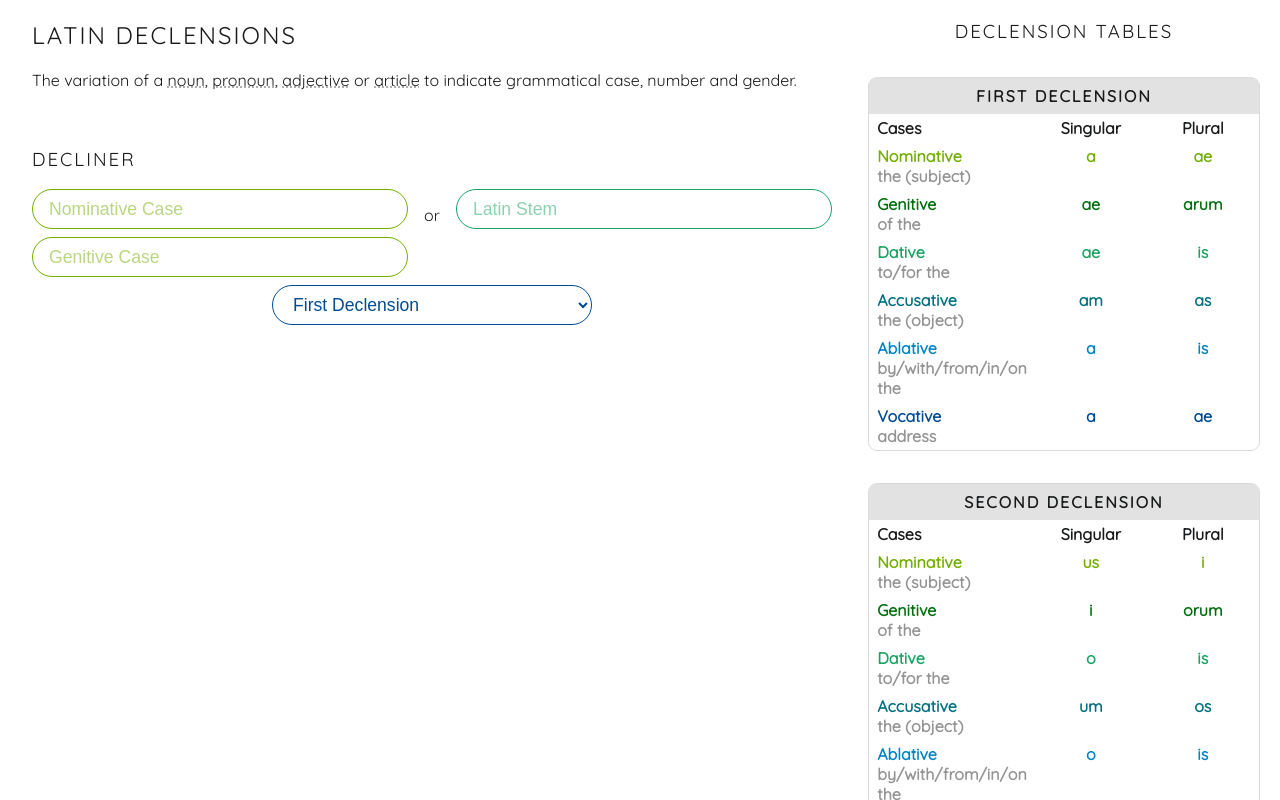
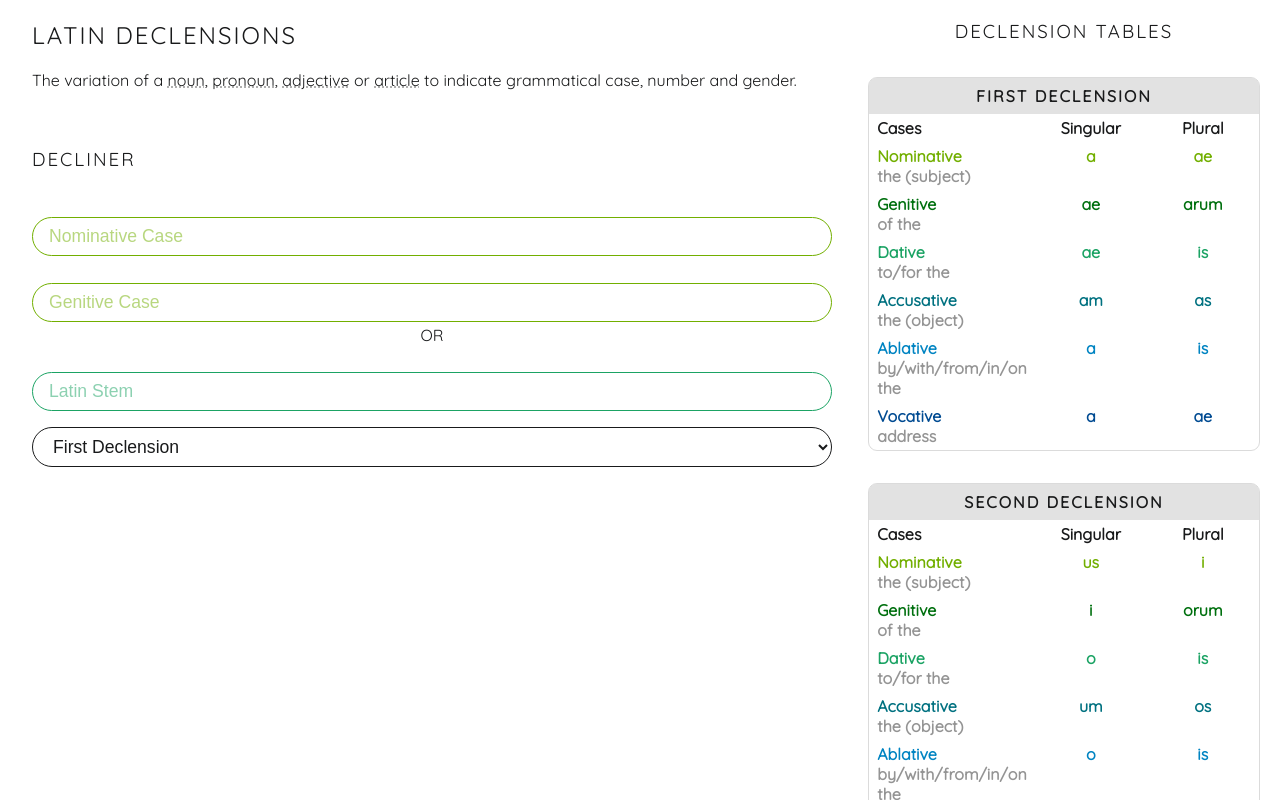
Before and after one commit to blinkous/latin, a React (Create React App) app: page / in a window 1280 px wide. Built offline with nearby package versions, Linux system fonts and the light colour scheme.

Commit message:
changing decliner

```diff
--- a/src/components/DeclensionTable.js
+++ b/src/components/DeclensionTable.js
@@ -12,7 +12,7 @@ const DeclensionTable = (props) => {
     tentativeRoot,
   } = props;
 
-  console.log(declension);
+  // console.log(declension);
 
   return (
     <table
--- a/src/components/Decliner.js
+++ b/src/components/Decliner.js
@@ -66,6 +66,7 @@ export const Decliner = () => {
     <section className="decliner">
       <h3 className="heading">Decliner</h3>
       <form className="decliner-form">
+        <fieldset className="decliner-group">
           <DeclinerInput
             name="nominative"
             onChange={handleNomChange}
@@ -75,7 +76,11 @@ export const Decliner = () => {
             onChange={handleGenChange}
           ></DeclinerInput>
           <p>or</p>
-        <DeclinerInput name="stem" onChange={handleStemChange}></DeclinerInput>
+          <DeclinerInput
+            name="stem"
+            onChange={handleStemChange}
+          ></DeclinerInput>
+        </fieldset>
 
         <select
           name="declension_select"
--- a/src/components/DeclinerInput.js
+++ b/src/components/DeclinerInput.js
@@ -1,4 +1,4 @@
-import React from "react";
+import React, { useState } from "react";
 import {
   toProperCase,
   checkForSpecialChars,
@@ -6,12 +6,19 @@ import {
 } from "../js/helpers";
 
 const DeclinerInput = ({ name, onChange }) => {
+  const [isEmpty, setIsEmpty] = useState(true);
   const cleanName = `${name === "stem" ? "Latin " : ""}${toProperCase(name)}${
     name !== "stem" ? " Case" : ""
   }`;
 
   const handleKeyDown = (e) => {
     checkForSpecialChars(e.key) && e.preventDefault();
+    console.log(e.key, e.currentTarget.value);
+    if (e.target.value !== "") {
+      setIsEmpty(false);
+    } else {
+      setIsEmpty(true);
+    }
   };
 
   const handlePaste = (e) => {
@@ -24,6 +31,13 @@ const DeclinerInput = ({ name, onChange }) => {
   };
 
   return (
+    <>
+      <label
+        htmlFor={`${name}_word`}
+        className={`decliner-${name}-word label ${isEmpty ? "hide" : ""}`}
+      >
+        {cleanName}
+      </label>
       <input
         type="text"
         name={`${name}_word`}
@@ -34,6 +48,7 @@ const DeclinerInput = ({ name, onChange }) => {
         placeholder={cleanName}
         title={cleanName}
       />
+    </>
   );
 };
 
--- a/src/styles/App.css
+++ b/src/styles/App.css
@@ -28,6 +28,7 @@
   height: 100vh;
   overflow: scroll;
   text-align: center;
+  /* background: var(--accent-1); */
 }
 
 .heading {
--- a/src/styles/Decliner.css
+++ b/src/styles/Decliner.css
@@ -3,21 +3,46 @@
 }
 .decliner-form {
   max-width: 50rem;
-  display: grid;
-  grid-template-columns: 1fr 3rem 1fr;
-  grid-auto-rows: 2.5rem;
-  column-gap: 0;
-  row-gap: var(--padding);
 }
+
+.decliner-group {
+  padding: 0;
+  margin: 0;
+  border: none;
+  position: relative;
+}
+
+.decliner-group::before {
+  /* position: absolute;
+  content: "";
+  top: 0;
+  left: 0;
+  height: 100%;
+  width: 100%;
+  background: var(--accent-2);
+  opacity: 0.02;
+  border-radius: inherit;
+  z-index: -1; */
+}
+
+.label,
 .decliner-field {
   --accent: var(--accent-1);
+  /* --accent: var(--foreground-main); */
+  display: block;
+}
+
+.decliner-field {
+  font-size: 110%;
   padding: var(--padding) calc(var(--padding) * 2);
   border: 1px solid var(--accent);
   border-radius: 2rem;
-  font-size: 110%;
   background: transparent;
   caret-color: var(--accent);
+  width: 100%;
+  margin-top: 0;
 }
+
 .decliner-field::placeholder {
   color: var(--accent);
   opacity: 0.5;
@@ -26,31 +51,48 @@
   outline: none;
   box-shadow: 0px 0px 10px var(--accent);
 }
+
+.label {
+  color: var(--accent);
+  /* text-transform: uppercase; */
+  font-weight: bold;
+  margin: 0;
+  margin-top: 0.5rem;
+  margin-bottom: 0.2rem;
+  margin-left: 1rem;
+  font-size: 80%;
+  transition: 0.4s all;
+  transform: none;
+  opacity: 1;
+}
+
+.label.hide {
+  opacity: 0;
+  transform: translateY(160%);
+}
+
 .decliner-nominative-word {
-  grid-row: 1;
-  grid-column: 1;
 }
+
 .decliner-genitive-word {
-  grid-row: 2;
-  grid-column: 1;
 }
+
 .decliner-stem-word {
   --accent: var(--accent-3);
-  grid-row: 1;
-  grid-column: 3;
 }
+
 .decliner-declension-select {
-  --accent: var(--accent-6);
-  grid-row: 3;
-  grid-column: 1/4;
+  --accent: var(--foreground-main);
   min-width: 20rem;
   margin: auto;
+  margin-top: 1rem;
   color: var(--accent);
 }
+
 .decliner-form p {
-  grid-column: 2;
-  grid-row: 1;
   text-align: center;
+  margin: 0.2rem 0;
+  text-transform: uppercase;
 }
 
 .decliner .declension-table-title {
@@ -71,19 +113,4 @@
 }
 
 @media (max-width: 768px) {
-  .decliner-form {
-    display: flex;
-    flex-direction: column;
-  }
-
-  .decliner-form p {
-    margin: 0;
-  }
-
-  .decliner-declension-select {
-    width: 100%;
-    margin-top: 1rem;
-    border-width: 2px;
-    min-width: unset;
-  }
 }
```
Lines whose indentation alone changed are shown as unchanged.
